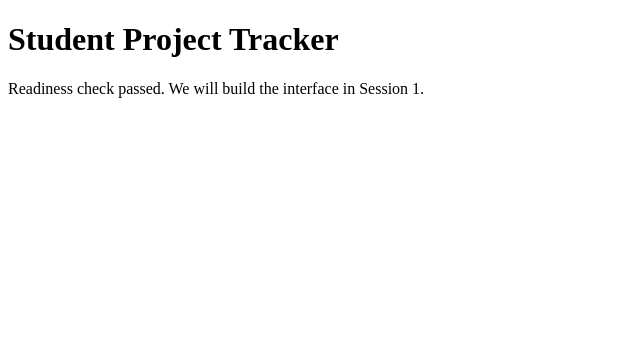
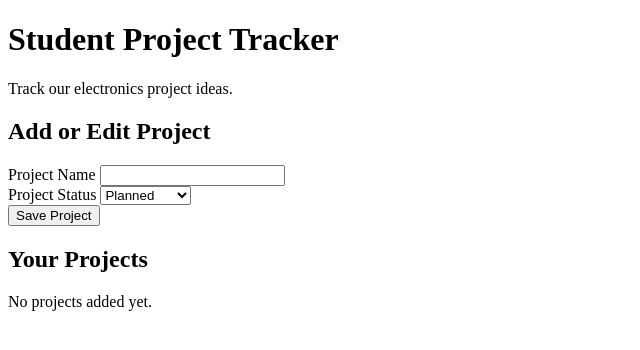
Before and after one commit to alainesarahbinu-design/student-project-tracker, a website: page public/index.html in a window 1280 px wide. Shown: the whole page, without its empty margins (0-640 px from the left). Drawn offline with Linux system fonts and the light colour scheme.

Commit message:
Describe tracker and inspect HTML

```diff
--- a/public/index.html
+++ b/public/index.html
@@ -1,5 +1,61 @@
+
 <!doctype html>
 <html lang="en">
-<head><meta charset="UTF-8"><meta name="viewport" content="width=device-width, initial-scale=1"><title>Workshop readiness</title></head>
-<body><main><h1>Student Project Tracker</h1><p>Readiness check passed. We will build the interface in Session 1.</p></main></body>
+<head>
+  <meta charset="UTF-8">
+  <meta name="viewport" content="width=device-width, initial-scale=1">
+  <title>Student Project Tracker</title>
+
+  <link rel="stylesheet" href="style.css">
+  <script src="script.js" defer></script>
+</head>
+<body>
+  <main>
+    <header>
+      <h1>Student Project Tracker</h1>
+      <p>Track our electronics project ideas.</p>
+    </header>
+
+    <section aria-labelledby="form-title">
+      <h2 id="form-title">Add or Edit Project</h2>
+
+      <form id="project-form">
+        <div>
+          <label for="name">Project Name</label>
+          <input
+            type="text"
+            id="name"
+            name="name"
+            required
+            maxlength="80"
+          >
+        </div>
+
+        <div>
+          <label for="status">Project Status</label>
+          <select id="status" name="status">
+            <option value="Planned">Planned</option>
+            <option value="In Progress">In Progress</option>
+            <option value="Completed">Completed</option>
+          </select>
+        </div>
+
+        <button id="save-button" type="submit">Save Project</button>
+        <button id="cancel-button" type="button" hidden>
+          Cancel
+        </button>
+      </form>
+
+      <p id="message" role="status" aria-live="polite"></p>
+    </section>
+
+    <section aria-labelledby="list-title">
+      <h2 id="list-title">Your Projects</h2>
+
+      <p id="empty-state">No projects added yet.</p>
+
+      <ul id="project-list"></ul>
+    </section>
+  </main>
+</body>
 </html>
```
